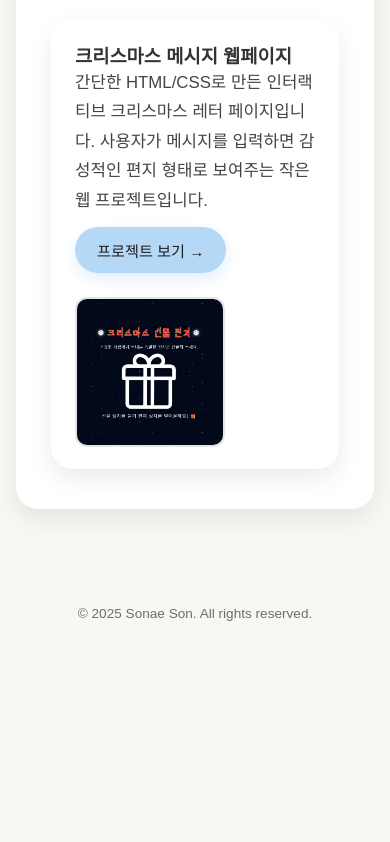
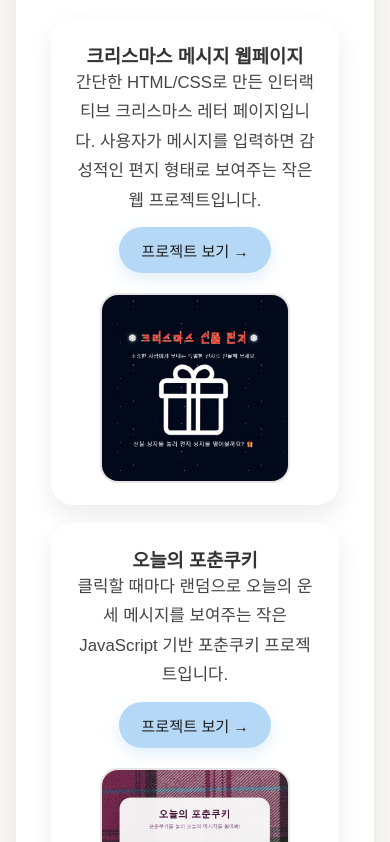
Before and after one commit to sonenae10-blip/my-site, a plain HTML site: page projects.html in a window 390 px wide. Shown: the part 258-1100 px from the top of the page. Before the commit the page ends 919 px from the top, so only its background shows below. Drawn offline with Linux system fonts and the light colour scheme; a web font is replaced by a local one.

Commit message:
Add files via upload

```diff
--- a/projects.html
+++ b/projects.html
@@ -21,6 +21,8 @@
     <section class="section">
         <div class="container">
             <h2>Projects</h2>
+
+            <!-- 🎄 크리스마스 메시지 프로젝트 -->
             <div class="card project-card">
                 <div class="project-info">
                     <h3>크리스마스 메시지 웹페이지</h3>
@@ -29,7 +31,10 @@
                         사용자가 메시지를 입력하면 감성적인 편지 형태로 보여주는 작은 웹 프로젝트입니다.
                     </p>
 
-                    <a href="https://christmas-letter.pages.dev/" target="_blank" class="btn" style="margin-top: 12px;">
+                    <a href="https://christmas-letter.pages.dev/"
+                       target="_blank"
+                       class="btn"
+                       style="margin-top: 12px;">
                         프로젝트 보기 →
                     </a>
                 </div>
@@ -38,8 +43,32 @@
                     <img src="letter.jpg" alt="크리스마스 편지 썸네일" />
                 </div>
             </div>
+            <br />
+            <!-- 🍪 오늘의 포춘쿠키 프로젝트 -->
+            <div class="card project-card">
+                <div class="project-info">
+                    <h3>오늘의 포춘쿠키</h3>
+                    <p>
+                        클릭할 때마다 랜덤으로 오늘의 운세 메시지를 보여주는
+                        작은 JavaScript 기반 포춘쿠키 프로젝트입니다.
+                    </p>
+
+                    <a href="https://fortune-cookie-f12.pages.dev/"
+                       target="_blank"
+                       class="btn"
+                       style="margin-top: 12px;">
+                        프로젝트 보기 →
+                    </a>
+                </div>
+
+                <div class="project-thumb">
+                    <img src="cookie.jpg" alt="포춘쿠키 썸네일" />
+                </div>
+            </div>
+
         </div>
     </section>
+
 </main>
 
 <footer class="footer">© 2025 Sonae Son. All rights reserved.</footer>
--- a/style.css
+++ b/style.css
@@ -336,12 +336,15 @@ p {
 @media (max-width: 600px) {
     .project-card {
         flex-direction: column;
-        align-items: flex-start;
+        align-items: center; /* 중앙 정렬 */
+        text-align: center; /* 텍스트도 중앙 */
+        gap: 20px;
     }
 
     .project-thumb {
-        width: 150px;
-        height: 150px;
+        width: 190px;   /* 모바일에서 크게 */
+        height: 190px;
+        border-radius: 18px;
     }
 
     .page-nav {
```
Also changed, not shown: index.html (+10 -0 lines), cookie.jpg (added).
